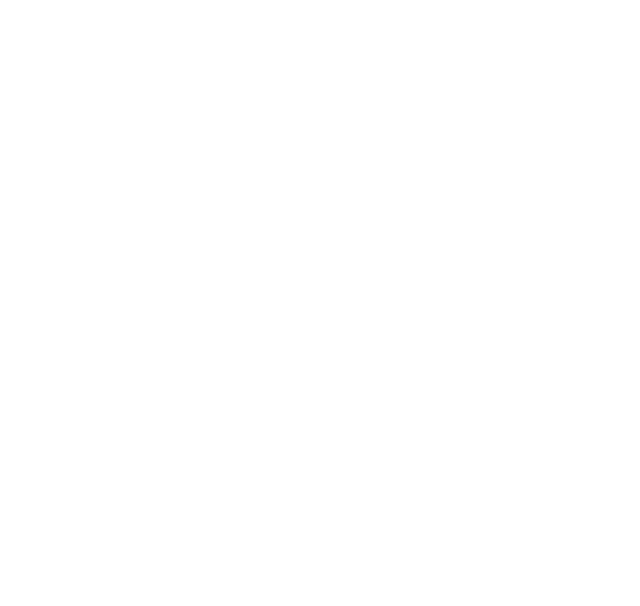
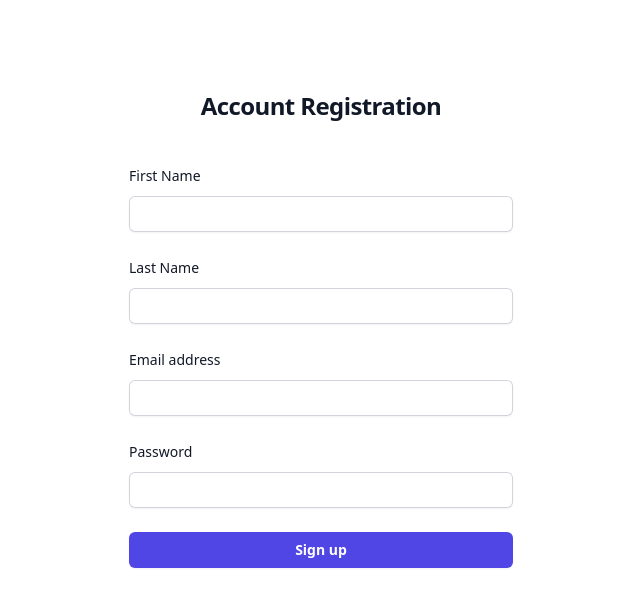
Before and after one commit to hungmeomeo/fish-frontend, a React (Vite) app in the folder frontend/: page /register in a window 1280 px wide. Before the commit this address had no page. Shown: the top 606 px of the page, without its empty margins (319-959 px from the left). Built offline with nearby package versions, Linux system fonts and the light colour scheme.

Commit message:
regist form

```diff
--- a/frontend/src/App.jsx
+++ b/frontend/src/App.jsx
@@ -2,6 +2,7 @@
 import { BrowserRouter as Router, Routes, Route } from 'react-router-dom';
 import HomePage from './pages/HomePage';
 import LoginPage from './pages/LoginPage';
+import RegisterPage from './pages/RegisterPage';
 
 function App() {
   return (
@@ -9,6 +10,7 @@
       <Routes>
         <Route path="/" element={<HomePage/>} />
         <Route path="/login" element={<LoginPage/>} />
+        <Route path="/register" element={<RegisterPage/>} />
         {/* Add another pages here */}
       </Routes>
     </Router>
--- /dev/null
+++ b/frontend/src/pages/RegisterPage.jsx
@@ -0,0 +1,134 @@
+import React, { useState } from 'react'
+
+export default function RegisterPage() {
+
+  const [email, setEmail] = useState('');
+  const [password, setPassword] = useState('');
+  const [first_name, setFirstName] = useState('');
+  const [last_name, setLastName] = useState('');
+
+  const handleSubmit = (e) => {
+    e.preventDefault();
+    // Create a JSON object with the registration data
+    const registrationData = {
+      first_name: first_name,
+      last_name: last_name,
+      email: email,
+      password: password,
+    };
+
+    // Send a POST request to the API
+    fetch('https://fish-demo.onrender.com/auth/register', {
+      method: 'POST',
+      headers: {
+        'Content-Type': 'application/json',
+      },
+      body: JSON.stringify(registrationData),
+    })
+      .then((response) => response.json())
+      .then((data) => {
+        // Handle the response from the API, e.g., display a success message or handle errors.
+        console.log('Registration Response:', data);
+      })
+      .catch((error) => {
+        // Handle any network errors or request failures
+        console.error('Error:', error);
+      });
+  };
+
+  return (
+    <>
+
+      <div className="flex min-h-full flex-1 flex-col justify-center px-6 py-12 lg:px-8">
+        <div className="sm:mx-auto sm:w-full sm:max-w-sm">
+          {/* <img
+            className="mx-auto h-10 w-auto"
+            src="https://tailwindui.com/img/logos/mark.svg?color=indigo&shade=600"
+            alt="Your Company"
+          /> */}
+          <h2 className="mt-10 text-center text-2xl font-bold leading-9 tracking-tight text-gray-900">
+            Account Registration
+          </h2>
+        </div>
+
+        <div className="mt-10 sm:mx-auto sm:w-full sm:max-w-sm">
+          <form className="space-y-6" onSubmit={handleSubmit}>
+            <div>
+              <label htmlFor="email" className="block text-sm font-medium leading-6 text-gray-900">
+                First Name
+              </label>
+              <div className="mt-2">
+                <input
+                  id="first_name"
+                  name="first_name"
+                  value={first_name}
+                  onChange={(e) => setFirstName(e.target.value)}
+                  required
+                  className="block w-full rounded-md border-0 py-1.5 text-gray-900 shadow-sm ring-1 ring-inset ring-gray-300 placeholder:text-gray-400 focus:ring-2 focus:ring-inset focus:ring-indigo-600 sm:text-sm sm:leading-6"
+                />
+              </div>
+            </div>
+            <div>
+              <label htmlFor="email" className="block text-sm font-medium leading-6 text-gray-900">
+                Last Name
+              </label>
+              <div className="mt-2">
+                <input
+                  id="last_name"
+                  name="last_name"
+                  value={last_name}
+                  onChange={(e) => setLastName(e.target.value)}
+                  required
+                  className="block w-full rounded-md border-0 py-1.5 text-gray-900 shadow-sm ring-1 ring-inset ring-gray-300 placeholder:text-gray-400 focus:ring-2 focus:ring-inset focus:ring-indigo-600 sm:text-sm sm:leading-6"
+                />
+              </div>
+            </div>
+            <div>
+              <label htmlFor="email" className="block text-sm font-medium leading-6 text-gray-900">
+                Email address
+              </label>
+              <div className="mt-2">
+                <input
+                  id="email"
+                  name="email"
+                  type="email"
+                  autoComplete="email"
+                  value={email}
+                  onChange={(e) => setEmail(e.target.value)}
+                  required
+                  className="block w-full rounded-md border-0 py-1.5 text-gray-900 shadow-sm ring-1 ring-inset ring-gray-300 placeholder:text-gray-400 focus:ring-2 focus:ring-inset focus:ring-indigo-600 sm:text-sm sm:leading-6"
+                />
+              </div>
+            </div>
+            <div>
+              <div className="flex items-center justify-between">
+                <label htmlFor="password" className="block text-sm font-medium leading-6 text-gray-900">
+                  Password
+                </label>
+              </div>
+              <div className="mt-2">
+                <input
+                  id="password"
+                  name="password"
+                  type="password"
+                  value={password}
+                  onChange={(e) => setPassword(e.target.value)}
+                  required
+                  className="block w-full rounded-md border-0 py-1.5 text-gray-900 shadow-sm ring-1 ring-inset ring-gray-300 placeholder:text-gray-400 focus:ring-2 focus:ring-inset focus:ring-indigo-600 sm:text-sm sm:leading-6"
+                />
+              </div>
+            </div>
+            <div>
+              <button
+                type="submit"
+                className="flex w-full justify-center rounded-md bg-indigo-600 px-3 py-1.5 text-sm font-semibold leading-6 text-white shadow-sm hover:bg-indigo-500 focus-visible:outline focus-visible:outline-2 focus-visible:outline-offset-2 focus-visible:outline-indigo-600"
+              >
+                Sign up
+              </button>
+            </div>
+          </form>
+        </div>
+      </div>
+    </>
+  )
+}
```
Also changed, not shown: frontend/src/pages/LoginPage.jsx (+3 -8 lines), frontend/API.txt (added).
